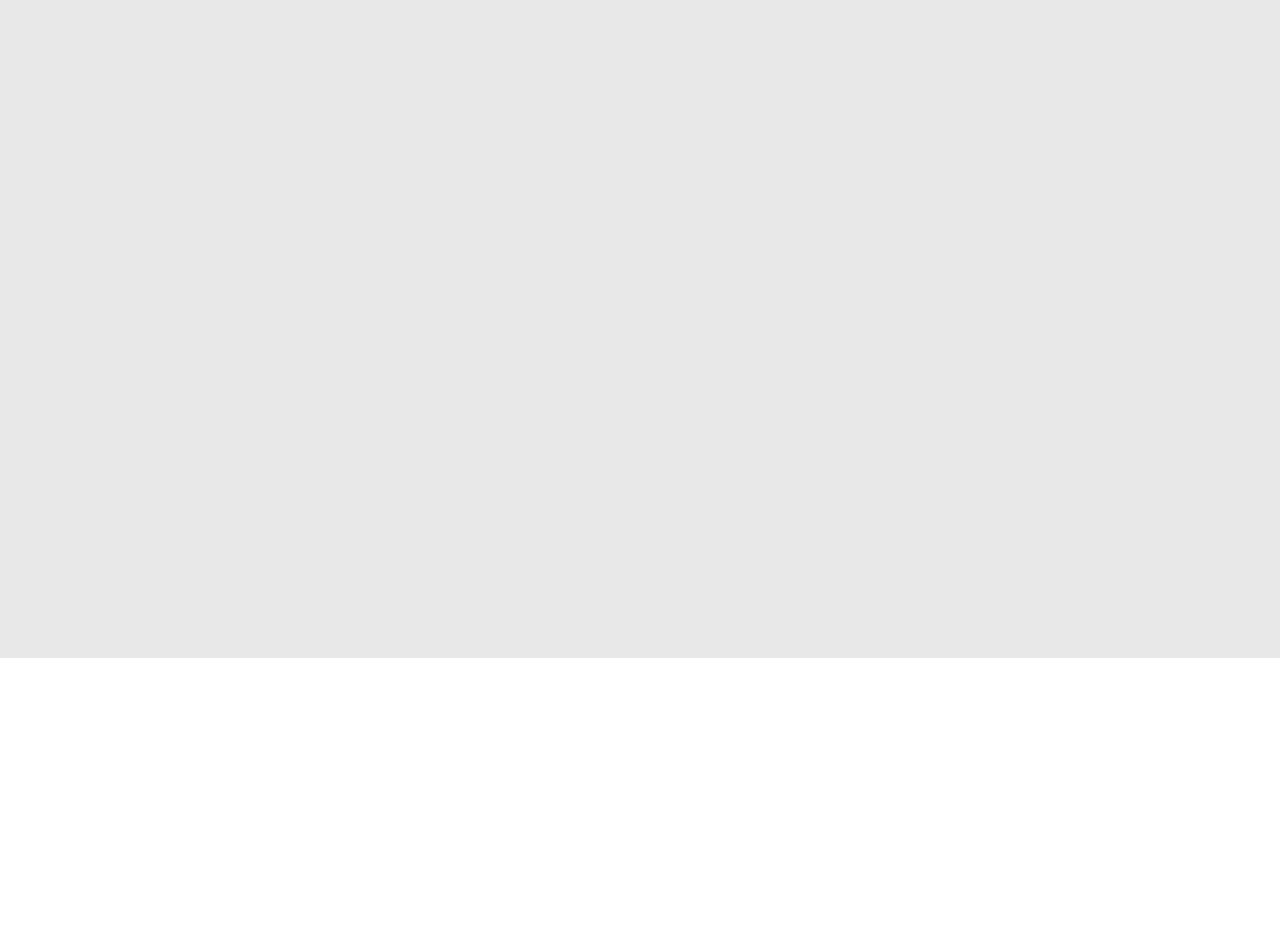
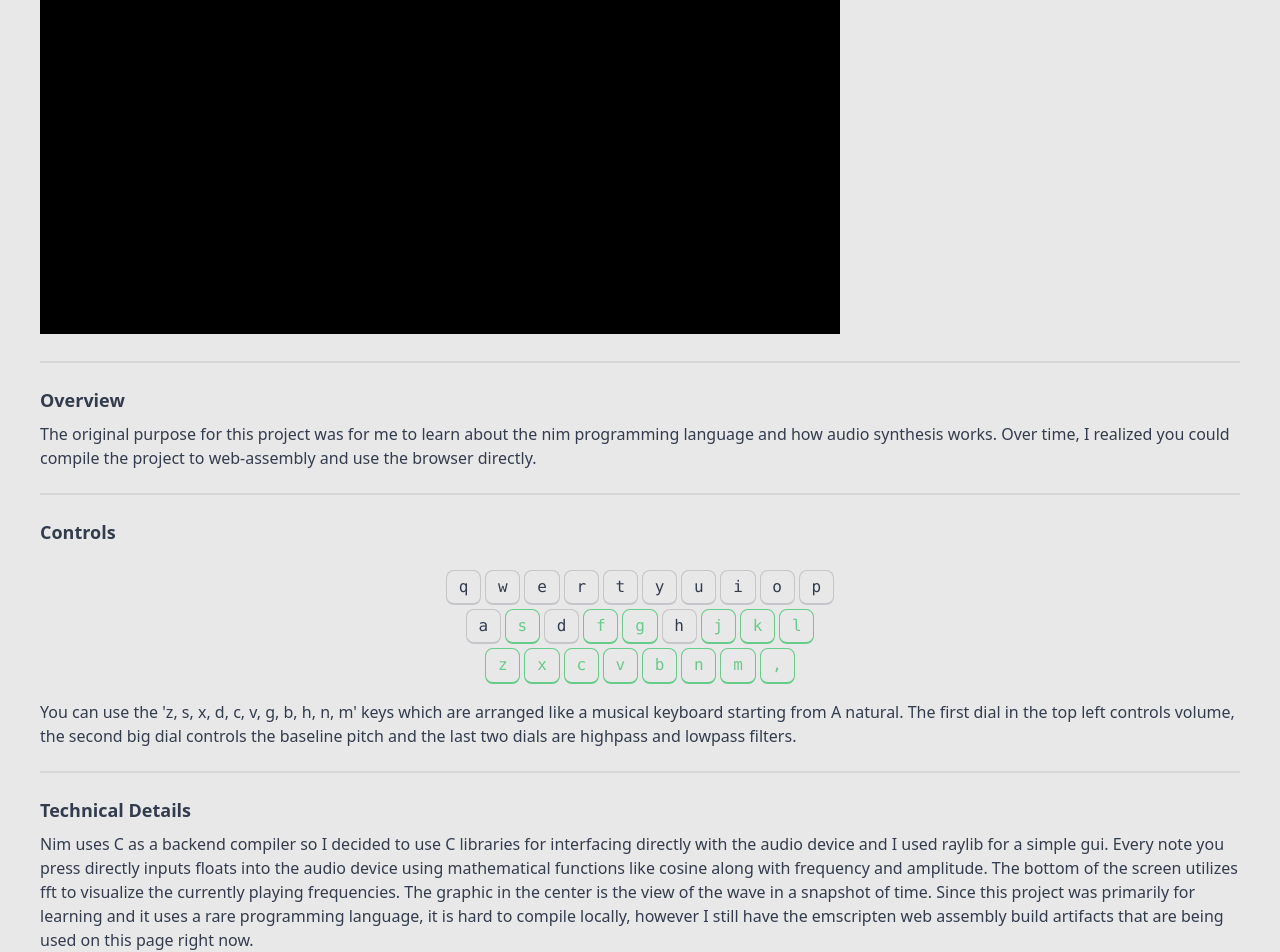
Before and after one commit to rhellwege/Portfolio-CPSC349, a SvelteKit app: page /projects/synnim in a window 1280 px wide. Shown: the part 222-1174 px from the top of the page. Before the commit the page ends 880 px from the top, so only its background shows below. Built offline with nearby package versions, Linux system fonts and the light colour scheme; no server answers.

Commit message:
add to synnim

```diff
--- a/src/lib/components/collapse/Collapse.svelte
+++ b/src/lib/components/collapse/Collapse.svelte
@@ -1,5 +1,9 @@
 <script>
     let { title } = $props();
+
+    function stopPropagation(event) {
+        event.stopPropagation();
+    }
 </script>
 
 <div
@@ -10,6 +14,6 @@
         {title}
     </div>
     <div class="collapse-content">
-        <div><slot /></div>
+        <div onclick={stopPropagation}><slot /></div>
     </div>
 </div>
--- a/src/routes/projects/synnim/+page.svelte
+++ b/src/routes/projects/synnim/+page.svelte
@@ -1,24 +1,112 @@
 <script>
     import Collapse from "$lib/components/collapse/Collapse.svelte";
+
+    let synthIframe;
+    // Function to resize the iframe based on the content height
+    function resizeIframe() {
+        if (synthIframe) {
+            synthIframe.style.height =
+                synthIframe.contentWindow.document.body.scrollHeight + "px";
+        }
+    }
 </script>
 
 <svelte:head>
     <title>Ryan Hellwege Portfolio | Synnim</title>
 </svelte:head>
 
-<h1>Synnim</h1>
-<p></p>
-<Collapse title="Interactive Synth">
+<div class="px-10">
+    <h1 class="font-bold text-3xl p-5">Synnim</h1>
     <iframe
         title="synnim-wasm"
         src="/project-media/synnim-wasm/index.html"
         frameborder="0"
-    ></iframe>
-</Collapse>
+        scrolling="no"
+        bind:this={synthIframe}
+        on:load={resizeIframe}
+    >
+        ></iframe
+    >
+    <div class="divider"></div>
+    <div class="flex flex-col">
+        <section>
+            <h2 class="font-bold text-lg mb-2">Overview</h2>
+            <p>
+                The original purpose for this project was for me to learn about
+                the nim programming language and how audio synthesis works. Over
+                time, I realized you could compile the project to web-assembly
+                and use the browser directly.
+            </p>
+            <div class="divider"></div>
+        </section>
+        <section>
+            <h2 class="font-bold text-lg mb-2">Controls</h2>
+            <div class="p-3">
+                <div class="my-1 flex w-full justify-center gap-1">
+                    <kbd class="kbd">q</kbd>
+                    <kbd class="kbd">w</kbd>
+                    <kbd class="kbd">e</kbd>
+                    <kbd class="kbd">r</kbd>
+                    <kbd class="kbd">t</kbd>
+                    <kbd class="kbd">y</kbd>
+                    <kbd class="kbd">u</kbd>
+                    <kbd class="kbd">i</kbd>
+                    <kbd class="kbd">o</kbd>
+                    <kbd class="kbd">p</kbd>
+                </div>
+                <div class="my-1 flex w-full justify-center gap-1">
+                    <kbd class="kbd">a</kbd>
+                    <kbd class="kbd text-primary border-primary">s</kbd>
+                    <kbd class="kbd">d</kbd>
+                    <kbd class="kbd text-primary border-primary">f</kbd>
+                    <kbd class="kbd text-primary border-primary">g</kbd>
+                    <kbd class="kbd">h</kbd>
+                    <kbd class="kbd text-primary border-primary">j</kbd>
+                    <kbd class="kbd text-primary border-primary">k</kbd>
+                    <kbd class="kbd text-primary border-primary">l</kbd>
+                </div>
+                <div class="my-1 flex w-full justify-center gap-1">
+                    <kbd class="kbd text-primary border-primary">z</kbd>
+                    <kbd class="kbd text-primary border-primary">x</kbd>
+                    <kbd class="kbd text-primary border-primary">c</kbd>
+                    <kbd class="kbd text-primary border-primary">v</kbd>
+                    <kbd class="kbd text-primary border-primary">b</kbd>
+                    <kbd class="kbd text-primary border-primary">n</kbd>
+                    <kbd class="kbd text-primary border-primary">m</kbd>
+                    <kbd class="kbd text-primary border-primary">,</kbd>
+                </div>
+            </div>
+            <p>
+                You can use the 'z, s, x, d, c, v, g, b, h, n, m' keys which are
+                arranged like a musical keyboard starting from A natural. The
+                first dial in the top left controls volume, the second big dial
+                controls the baseline pitch and the last two dials are highpass
+                and lowpass filters.
+            </p>
+            <div class="divider"></div>
+        </section>
+        <section>
+            <h2 class="font-bold text-lg mb-2">Technical Details</h2>
+            <p>
+                Nim uses C as a backend compiler so I decided to use C libraries
+                for interfacing directly with the audio device and I used raylib
+                for a simple gui. Every note you press directly inputs floats
+                into the audio device using mathematical functions like cosine
+                along with frequency and amplitude. The bottom of the screen
+                utilizes fft to visualize the currently playing frequencies. The
+                graphic in the center is the view of the wave in a snapshot of
+                time. Since this project was primarily for learning and it uses
+                a rare programming language, it is hard to compile locally,
+                however I still have the emscripten web assembly build artifacts
+                that are being used on this page right now.
+            </p>
+        </section>
+    </div>
+</div>
 
 <style>
     iframe {
-        width: 100%;
-        height: 100%;
+        width: 800px;
+        height: 450px;
     }
 </style>
--- a/static/project-media/synnim-wasm/index.html
+++ b/static/project-media/synnim-wasm/index.html
@@ -31,7 +31,7 @@
 
     <style>
         body { margin: 0px; }
-        canvas.emscripten { border: 0px none; background-color: black; }
+        canvas.emscripten { border: 0px none; background-color: black; width: 100%; height: 100% }
     </style>
     <script type='text/javascript' src="https://cdn.jsdelivr.net/gh/eligrey/FileSaver.js/dist/FileSaver.min.js"> </script>
     <script type='text/javascript'>
```
